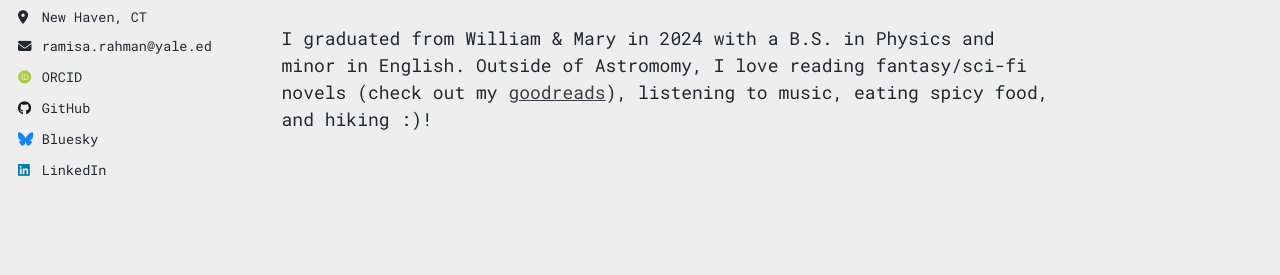
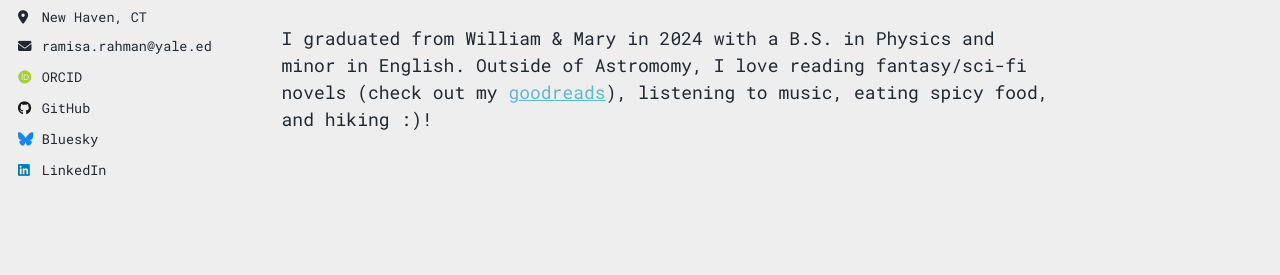
Before and after one commit to ramistarblob/ramistarblob.github.io, a Jekyll site: the page built from _pages/about.md, in a window 1280 px wide. Shown: the part 330-605 px from the top of the page. Built offline with Jekyll 4.4.1, drawn with Linux system fonts in a browser that asks for light colours; some web fonts are replaced; a script that is not in the unit is left out.

Commit message:
Update _air_light.scss

```diff
--- a/_sass/theme/_air_light.scss
+++ b/_sass/theme/_air_light.scss
@@ -44,7 +44,7 @@ $sidebar-screen-min-width   : 1024px;
     --global-code-background-color      : #fafafa;
     --global-code-text-color            : #{$darker-primary-color};
     --global-fig-caption-color          : #{$light-primary-color};
-    --global-link-color                 : #{$link};
+    --global-link-color                 : #{#65b6ce};
     --global-link-color-hover           : #{$link-dark};
     --global-link-color-visited         : #{$link-light};
     --global-masthead-link-color        : #{$text};
```
